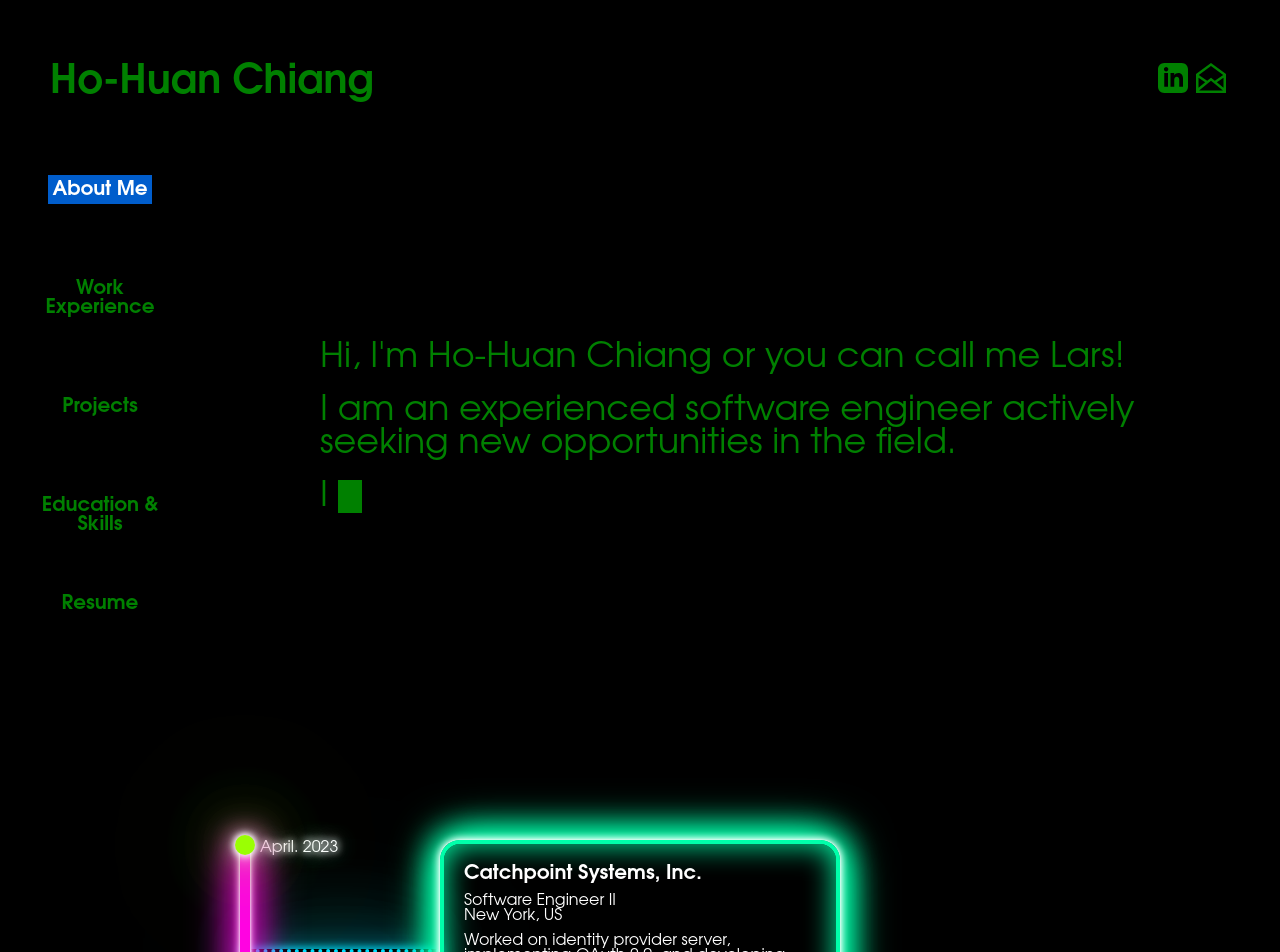
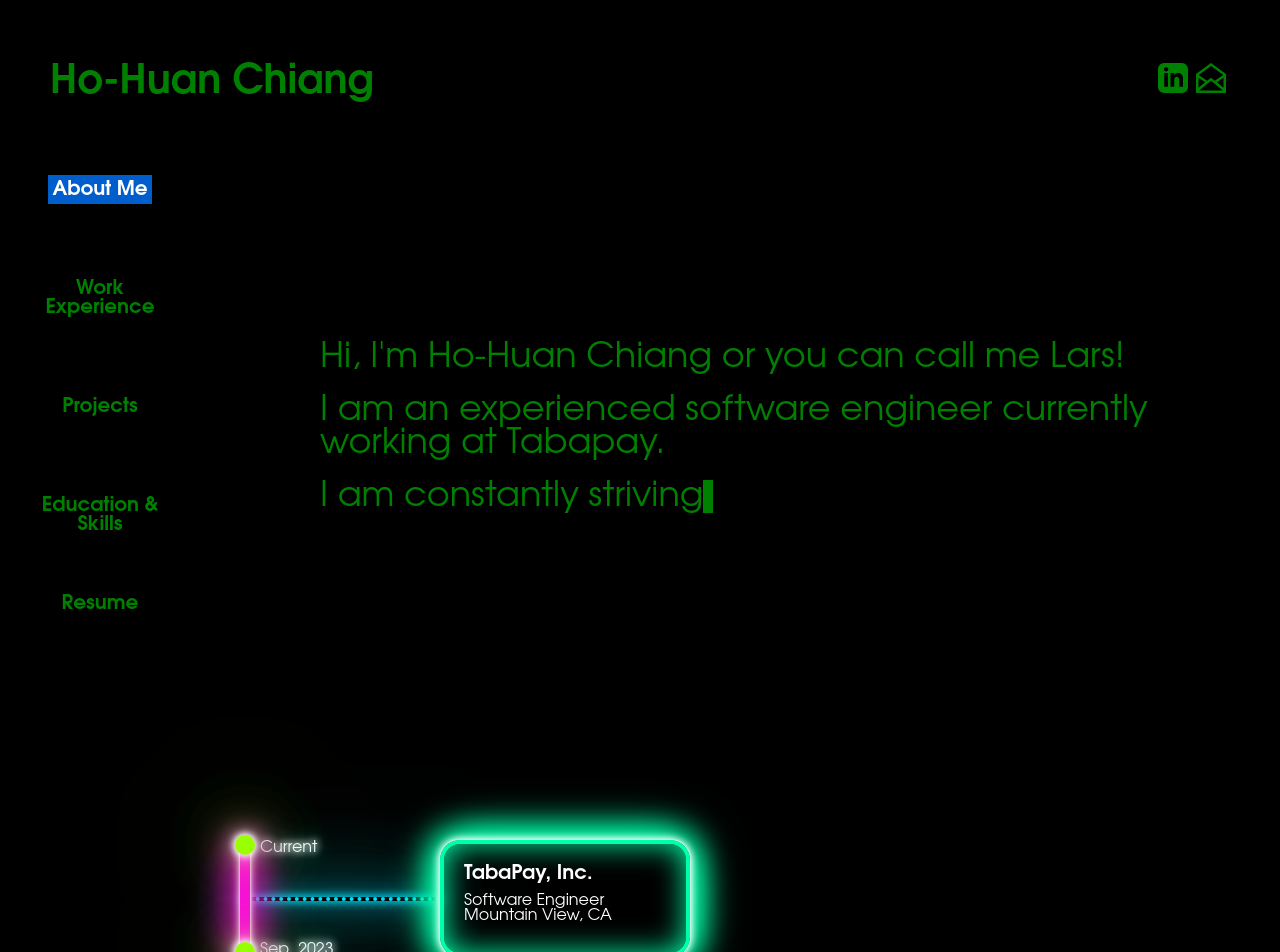
Before and after one commit to HoHuanChiang/portfolio, a React (Create React App) app: page / in a window 1280 px wide. Shown: the top 952 px of the page. Built offline with nearby package versions, Linux system fonts and the light colour scheme.

Commit message:
add tabapay work experience

```diff
--- a/src/components/Home/Home.tsx
+++ b/src/components/Home/Home.tsx
@@ -9,7 +9,7 @@ const Home = () => {
         <EngineerTextAnimationGroup
           textGroup={[
             "Hi, I'm Ho-Huan Chiang or you can call me Lars!",
-                        "I am an experienced software engineer actively seeking new opportunities in the field.",
+            "I am an experienced software engineer currently working at Tabapay.",
             "I am constantly striving to learn and grow in my field, and I am excited to bring my expertise to new projects and challenges.",
           ]}
         />
--- a/src/components/WorkExperience/WorkExperience.css
+++ b/src/components/WorkExperience/WorkExperience.css
@@ -9,16 +9,20 @@
   margin: 0 auto;
 }
 
-
-.companies>.cgu {
+.companies > .catchpoint {
   margin-top: 50px;
 }
 
-.companies>.kerson {
+.companies > .cgu {
+  margin-top: 50px;
+}
+
+.companies > .kerson {
   margin-top: 50px;
 }
 
 .company {
+  min-width: 250px;
   max-width: 400px;
   color: var(--main-text-color);
   box-sizing: border-box;
@@ -39,7 +43,7 @@
   border-radius: 20px;
   border: 4px solid var(--neon-green);
   box-sizing: border-box;
-    box-shadow: var(--neon-green-text-shadow-small)
+  box-shadow: var(--neon-green-text-shadow-small);
 }
 
 .companyContainer {
@@ -81,7 +85,7 @@
   width: 20px;
   height: 20px;
   background: var(--neon-yellow);
-    content: '';
+  content: "";
   position: absolute;
   border-radius: 50%;
   top: -5px;
@@ -95,7 +99,7 @@
   width: 20px;
   height: 20px;
   background: var(--neon-yellow);
-    content: '';
+  content: "";
   position: absolute;
   border-radius: 50%;
   bottom: -5px;
@@ -111,26 +115,29 @@
   text-shadow: var(--neon-green-text-shadow);
 }
 
-.companyContainer .workTimeline>span:first-of-type {
-    content: '';
+.companyContainer .workTimeline > span:first-of-type {
+  content: "";
   position: absolute;
   left: 20px;
   top: 0;
 }
 
-.companyContainer .workTimeline>span:last-of-type {
-    content: '';
+.companyContainer .workTimeline > span:last-of-type {
+  content: "";
   position: absolute;
   left: 20px;
   bottom: 0;
 }
-
 
 .linkToTimeline {
   border-top: 4px dotted var(--neon-blue);
   box-shadow: var(--neon-blue-text-shadow);
   z-index: 0;
   min-width: 100px;
+}
+
+.tabapay .linkToTimeline {
+  width: 200px;
 }
 
 .catchpoint .linkToTimeline {
--- a/src/components/WorkExperience/WorkExperience.trigger.ts
+++ b/src/components/WorkExperience/WorkExperience.trigger.ts
@@ -1,9 +1,6 @@
 import gsap, { Power3 } from "gsap";
 
-export const setAnimation = (
-    element: HTMLElement | null,
-    windowWidth: number
-) => {
+export const setAnimation = (element: HTMLElement | null, windowWidth: number) => {
   if (!element) {
     return;
   }
@@ -17,6 +14,10 @@ export const setAnimation = (
 
   const eachCompanyAnimationSpeed = 0.2;
   const companyClassIds = [
+    {
+      timelineId: "tabapayTimeline",
+      containerClassId: "tabapay",
+    },
     {
       timelineId: "catchpointTimeline",
       containerClassId: "catchpoint",
@@ -88,9 +89,7 @@ export const setAnimation = (
     );
 
     animationT1.fromTo(
-            element.querySelector(
-                `.${companyInfo.containerClassId} .linkToTimeline`
-            ),
+      element.querySelector(`.${companyInfo.containerClassId} .linkToTimeline`),
       {
         width: 0,
         minWidth: 0,
@@ -102,9 +101,7 @@ export const setAnimation = (
     );
 
     animationT1.fromTo(
-            element.querySelector(
-                `.${companyInfo.containerClassId} .companyContent`
-            ),
+      element.querySelector(`.${companyInfo.containerClassId} .companyContent`),
       {
         opacity: 0,
       },
@@ -117,9 +114,7 @@ export const setAnimation = (
 
     if (index !== companyClassIds.length - 1) {
       animationT1.fromTo(
-                element.querySelector(
-                    `.${companyInfo.containerClassId} .freeTimeline`
-                ),
+        element.querySelector(`.${companyInfo.containerClassId} .freeTimeline`),
         {
           height: 0,
         },
--- a/src/components/WorkExperience/WorkExperience.tsx
+++ b/src/components/WorkExperience/WorkExperience.tsx
@@ -40,9 +40,7 @@ const WorkExperience = () => {
     <div className={"workEpContainer"} ref={ref} id={"workSection"}>
       <div className={"sectionTitle"}>Work Experience</div>
       <div className={"companies"}>
-                {COMPANIES.map((company, index) =>
-                    renderCompany(company, index !== COMPANIES.length - 1)
-                )}
+        {COMPANIES.map((company, index) => renderCompany(company, index !== COMPANIES.length - 1))}
       </div>
     </div>
   );
--- a/src/components/WorkExperience/WorkExperience.util.ts
+++ b/src/components/WorkExperience/WorkExperience.util.ts
@@ -9,6 +9,15 @@ export interface CompanyInfo {
 }
 
 export const COMPANIES: CompanyInfo[] = [
+  {
+    id: "tabapay",
+    startDate: "Sep. 2023",
+    endDate: "Current",
+    name: "TabaPay, Inc.",
+    title: "Software Engineer",
+    location: "Mountain View, CA",
+    description: "",
+  },
   {
     id: "catchpoint",
     startDate: "Jun. 2021",
```
Lines whose indentation alone changed are shown as unchanged.
